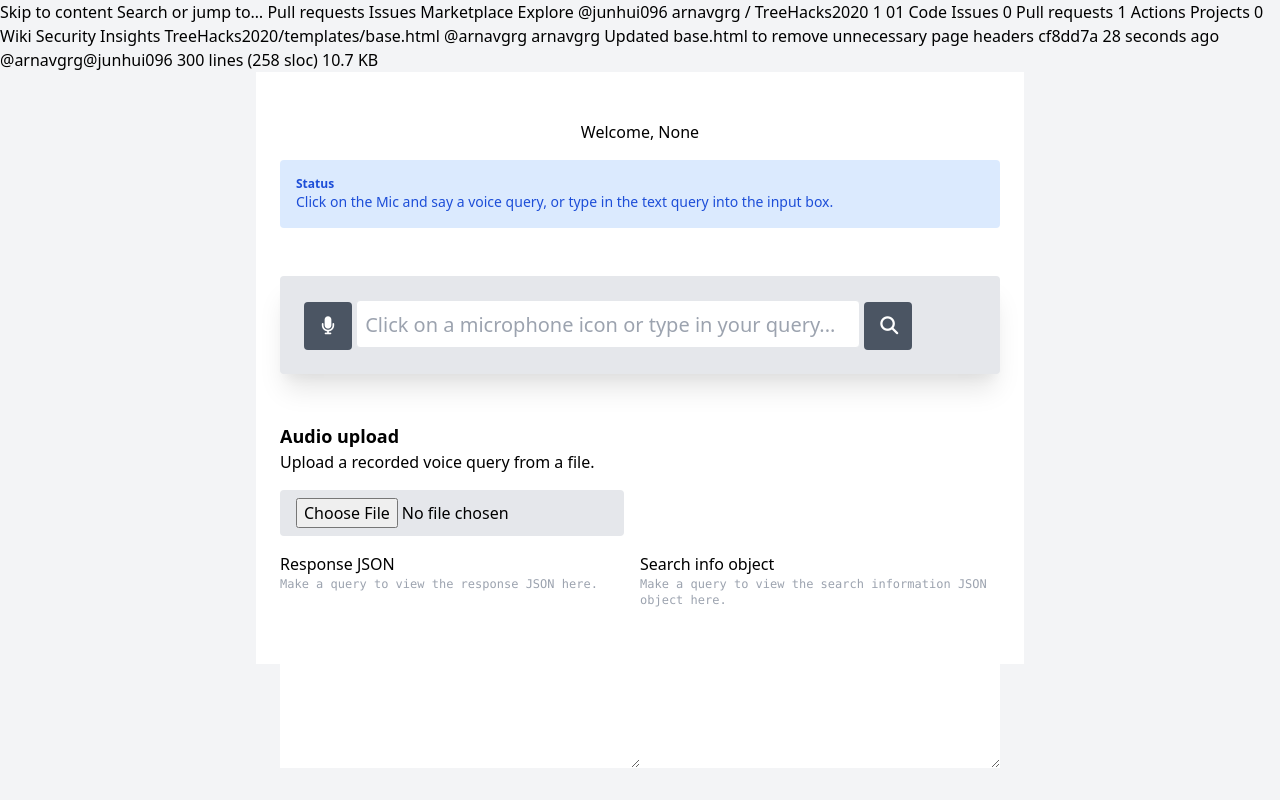
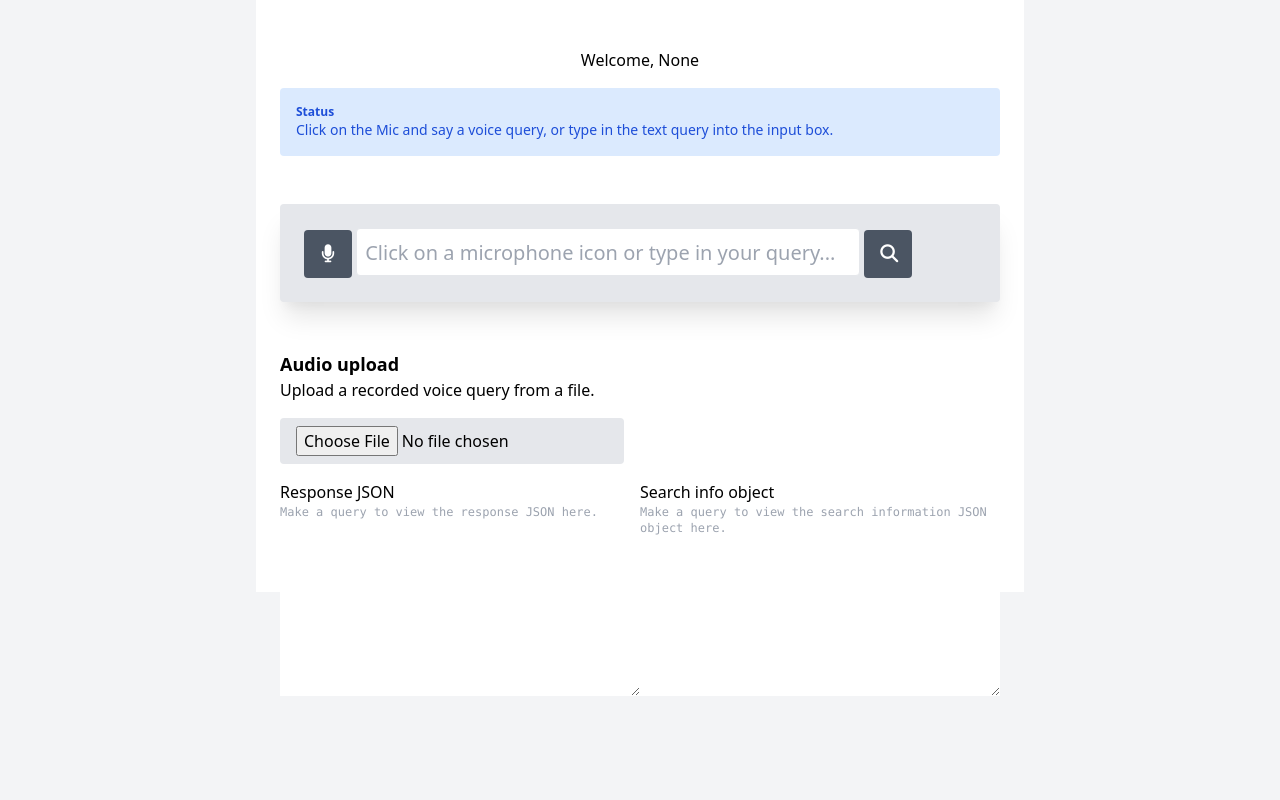
Before and after one commit to arnavgrg/Dr.ai, a Flask app: page /query in a window 1280 px wide. Run offline with Flask 2, Linux system fonts and the light colour scheme; some libraries are stand-ins or nearby versions.

Commit message:
Removed git merge text from html file

```diff
--- a/templates/base.html
+++ b/templates/base.html
@@ -1,24 +1,3 @@
-Skip to content
-Search or jump to…
-
-Pull requests
-Issues
-Marketplace
-Explore
-
-@junhui096
-arnavgrg
-/
-TreeHacks2020
-1
-01
- Code Issues 0 Pull requests 1 Actions Projects 0 Wiki Security Insights
-TreeHacks2020/templates/base.html
-@arnavgrg arnavgrg Updated base.html to remove unnecessary page headers
-cf8dd7a 28 seconds ago
-@arnavgrg@junhui096
-300 lines (258 sloc)  10.7 KB
-
 <html>
   <head>
     <script src="https://unpkg.com/houndify@3.1.1/dist/houndify.js"></script>
@@ -167,7 +146,7 @@ cf8dd7a 28 seconds ago
           //Otherwise you need to create an endpoint on your server
           //for handling the authentication.
           //See SDK's server-side method HoundifyExpress.createAuthenticationHandler().
-          {#authURL: "/houndifyAuth",#}
+          //{#authURL: "/houndifyAuth",#}
 
           //REQUEST INFO JSON
           //See https://houndify.com/reference/RequestInfo
@@ -185,12 +164,14 @@ cf8dd7a 28 seconds ago
           //for handling the authentication and proxying
           //text search http requests to Houndify backend
           //See SDK's server-side method HoundifyExpress.createTextProxyHandler().
-          //proxy: {
-          //  method: "POST",
-          //  url: "/textSearchProxy"
-            // headers: {}
-            // ... More proxy options will be added as needed
-         // },
+          proxy: {
+           method: "POST",
+           //url: "/textSearchProxy",
+            headers: {
+              "Access-Control-Allow-Origin": "http://localhost:5000"
+            }
+            // .. More proxy options will be added as needed
+         },
 
           //Response and error handlers
           onResponse: onResponse,
```
